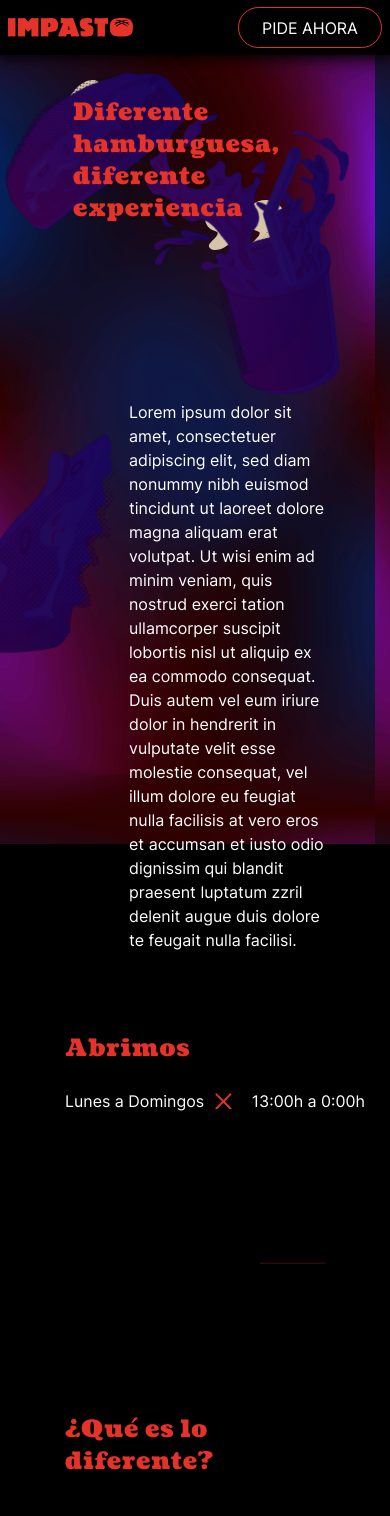
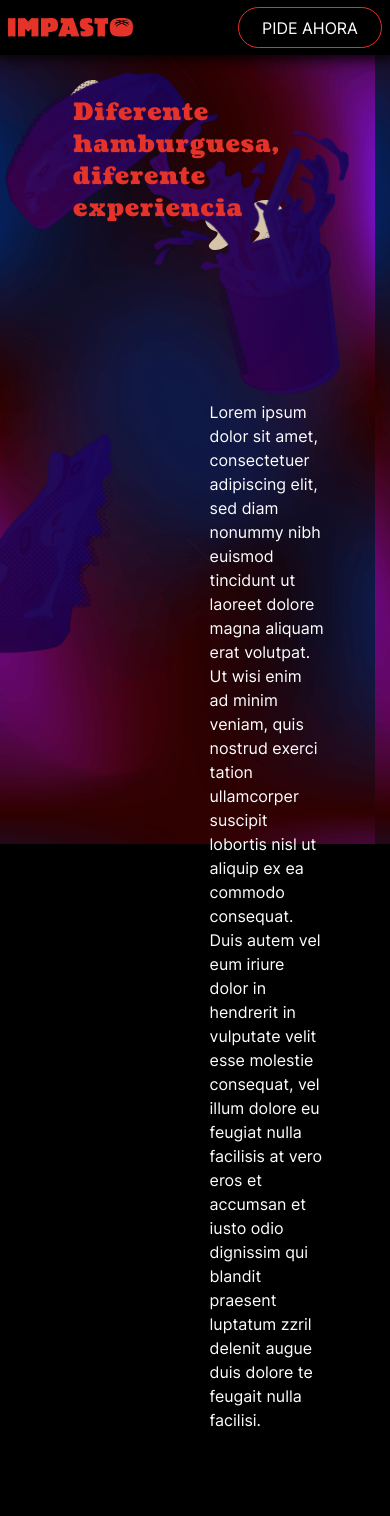
Before and after one commit to osquelsantisteban/landing_hamburguesera, a React (Create React App) app: page / in a window 390 px wide. Shown: the top 1516 px of the page. Built offline with nearby package versions, Linux system fonts and the light colour scheme.

Commit message:
work in space

```diff
--- a/src/App.js
+++ b/src/App.js
@@ -25,9 +25,11 @@ function App() {
         <section className='relative flex flex-col w-8/12 pt-10 m-auto'>
           <Section2 />
           <Section3 />
-          <Spaces space={300} hasArrow={true} arrow={arrow.ARROW_STRAIGHT} position={position.right} />
+          <div className='hidden lg:block'>
+            <Spaces space={300} hasArrow={true} arrow={arrow.ARROW_STRAIGHT} position={position.right} />
+          </div>
           <Section4 />
-          <Spaces space={300} hasArrow={true} arrow={arrow.ARROW_RIGHT} position={position.right} />
+          <Spaces space={300} hasArrow={true} arrow={arrow.ARROW_LEFTT} position={position.right} />
           <Offer/>
           <Spaces space={300} hasArrow={true} arrow={arrow.ARROW_STRAIGHT} position={position.left} />
           {/* Ver Carta */}
--- a/src/components/Section2/Section2.jsx
+++ b/src/components/Section2/Section2.jsx
@@ -1,4 +1,7 @@
 import React from 'react';
+import {arrow, position} from 'components/config';
+import Spaces from 'components/Spaces/Spaces';
+
 
 export default function Section2(){
     return (
@@ -22,9 +25,7 @@ export default function Section2(){
             </div>
 
             <div className='flex justify-between mt-20'>
-                <div className='flex w-16 h-16 -z-30 lg:w-72 lg:h-72'>
-                    <svg xmlns="http://www.w3.org/2000/svg" viewBox="387.567 1857.083 273.367 272.85"><path d="m390 1859.5 270.5 270" strokeLinejoin="round" strokeLinecap="round" strokeWidth="2" stroke="#e6332a" fill="transparent" data-name="Línea 7"/></svg>
-                </div>
+                <Spaces space={300} hasArrow={true} arrow={arrow.ARROW_LEFTT} position={position.right} />
                 <div className='w-60 lg:w-[560px]'>
                     <h3 className='text-base lg:text-2xl'>Lorem ipsum dolor sit amet, consectetuer adipiscing elit, sed diam nonummy nibh euismod tincidunt ut laoreet dolore magna aliquam erat volutpat. Ut wisi enim ad minim veniam, quis nostrud exerci tation ullamcorper suscipit lobortis nisl ut aliquip ex ea commodo consequat. Duis autem vel eum iriure dolor in hendrerit in vulputate velit esse molestie consequat, vel illum dolore eu feugiat nulla facilisis at vero eros et accumsan et iusto odio dignissim qui blandit praesent luptatum zzril delenit augue duis dolore te feugait nulla facilisi.</h3>
                 </div>
--- a/src/components/Section3/Section3.jsx
+++ b/src/components/Section3/Section3.jsx
@@ -2,7 +2,7 @@ import React from 'react';
 
 export default function Section3(){
     return (
-        <section className='flex flex-col w-full'>
+        <section className='flex flex-col w-full mb-[90px] lg:mb-0'>
             <h2 className='text-2xl lg:text-5xl pb-[25px] lg:pb-[50px] text-red-strong'>Abrimos</h2>
             <div className='flex flex-row justify-between lg:w-[500px] w-[300px] items-center'>
                 <p className='text-base lg:text-2xl'>Lunes a Domingos</p>
@@ -11,8 +11,6 @@ export default function Section3(){
                     <p className='text-base lg:text-2xl'>13:00h a 0:00h</p>
                 </div>
             </div>
-
-
         </section>
     );
 }
```
Lines whose indentation alone changed are shown as unchanged.
